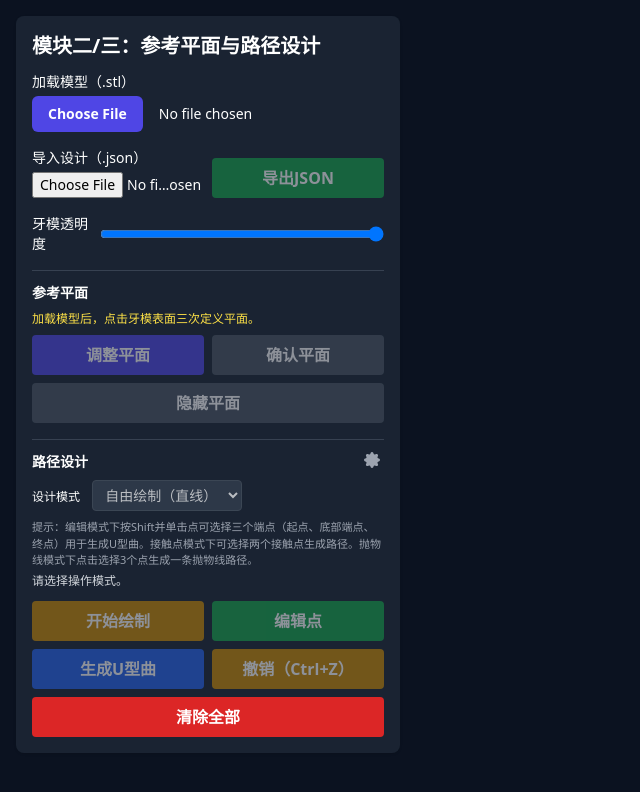
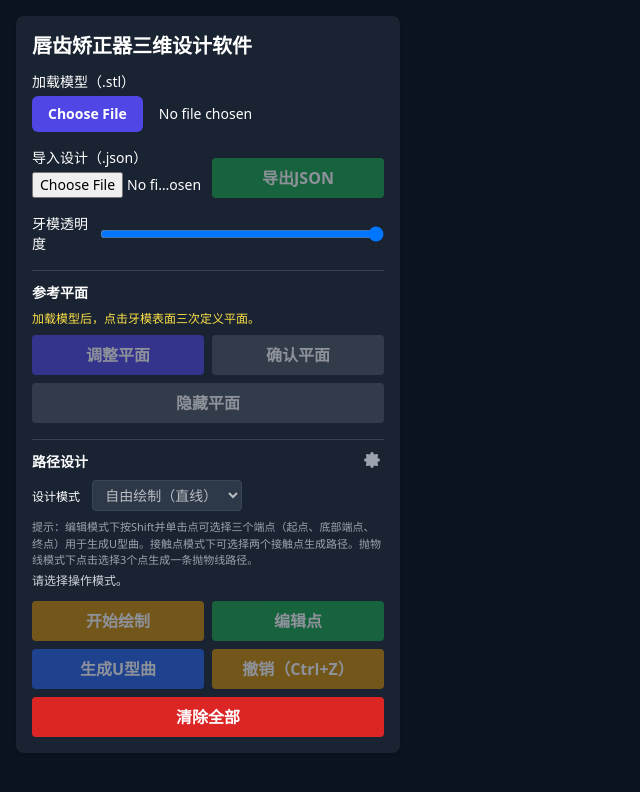
Before and after one commit to Lixifu/1, a plain HTML site: page index.html in a window 1280 px wide. Shown: the whole page, without its empty margins (0-640 px from the left). Drawn offline with nearby package versions, Linux system fonts and the light colour scheme.

Commit message:
15.1
修改文本

```diff
--- a/index.html
+++ b/index.html
@@ -3,7 +3,7 @@
 <head>
     <meta charset="UTF-8">
     <meta name="viewport" content="width=device-width, initial-scale=1.0">
-    <title>模块一三 · 牙模场景、参考平面与路径设计</title>
+    <title>唇齿矫正器三维设计软件</title>
     <script src="https://cdn.tailwindcss.com"></script>
 </head>
 <body class="bg-gray-900 text-white h-screen">
@@ -12,7 +12,7 @@
     </div>
 
     <div id="ui" class="absolute top-0 left-0 m-4 p-4 bg-gray-800/80 rounded-lg shadow w-full max-w-sm">
-        <h1 class="text-xl font-bold mb-3">模块二/三：参考平面与路径设计</h1>
+        <h1 class="text-xl font-bold mb-3">唇齿矫正器三维设计软件</h1>
         <div class="space-y-4">
             <div>
                 <label class="block text-sm mb-1">加载模型（.stl）</label>
```
